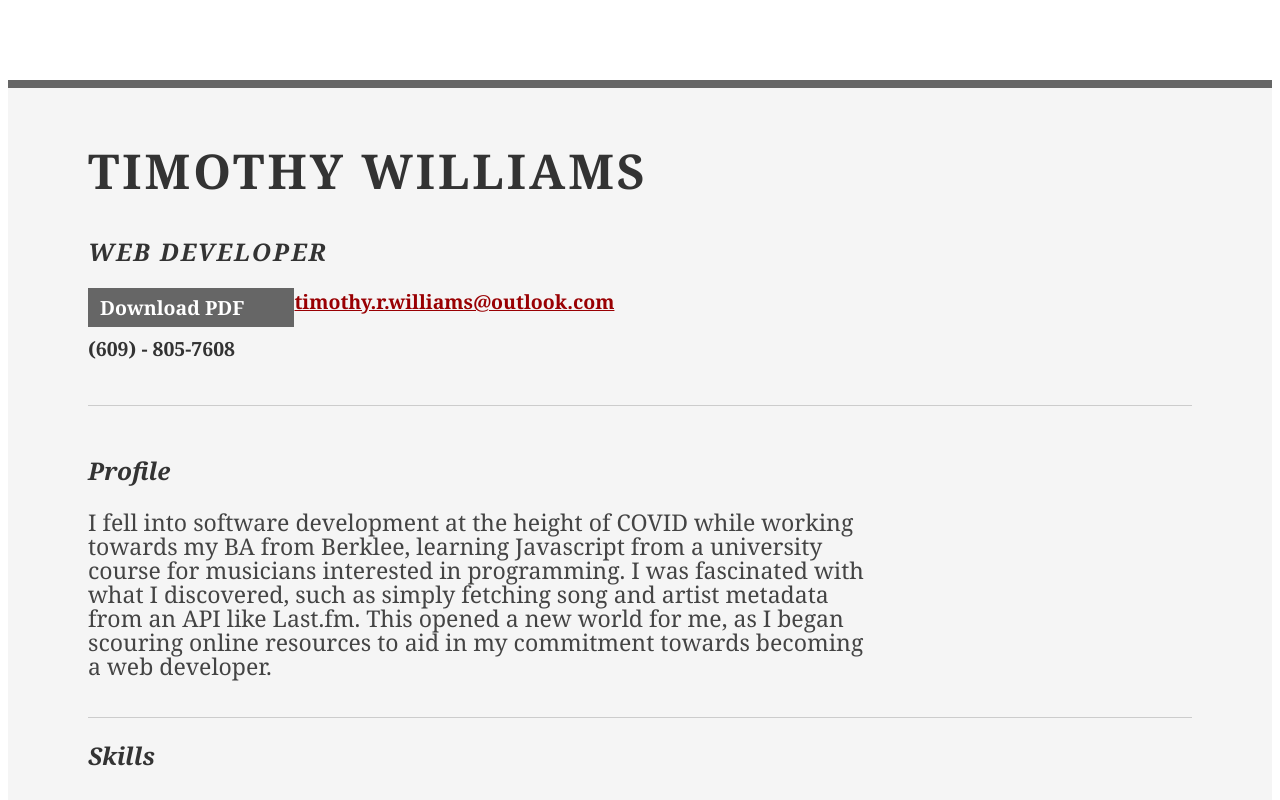
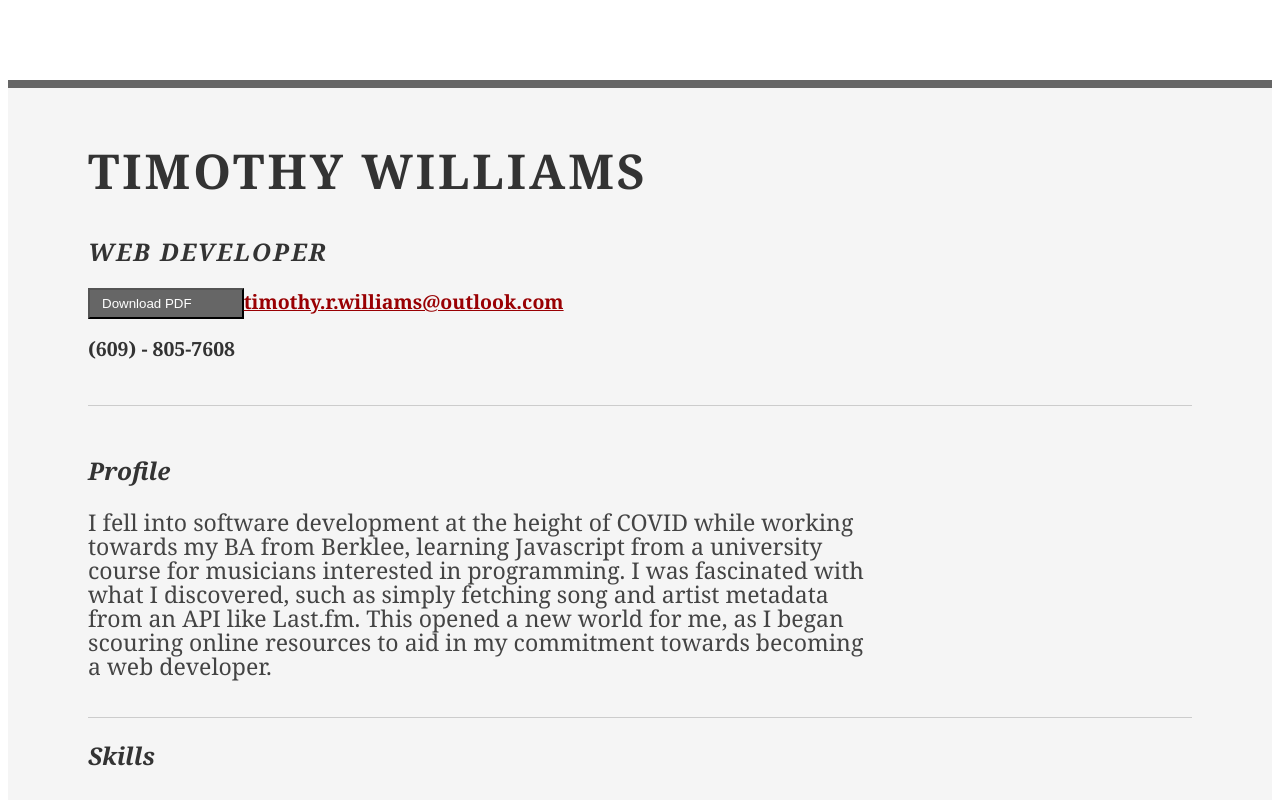
Before and after one commit to timothy-williams/twilliams-resume, a website: page assets/index.html in a window 1280 px wide. Shown: the top 800 px of the page. Drawn offline with Linux system fonts and the light colour scheme; no server answers; a small style sheet from the web is missing.

Commit message:
Fixed PDF download button

```diff
--- a/assets/api_call.js
+++ b/assets/api_call.js
@@ -11,3 +11,8 @@ fetch("https://qlfbi8bsz9.execute-api.us-east-1.amazonaws.com/prod")
     console.log(data);
     document.getElementById("count").innerHTML = data.Attributes.Hits;
   });
+
+function saveHTMLasPDF() {
+  var element = document.getElementById("pdf");
+  html2pdf(element);
+}
--- a/assets/index.html
+++ b/assets/index.html
@@ -13,6 +13,7 @@
 	<link rel="stylesheet" type="text/css" href="style.css" media="all" />
 </head>
 <script src="api_call.js" defer></script>
+<script src="https://cdnjs.cloudflare.com/ajax/libs/html2pdf.js/0.10.1/html2pdf.bundle.min.js" integrity="sha512-GsLlZN/3F2ErC5ifS5QtgpiJtWd43JWSuIgh7mbzZ8zBps+dvLusV+eNQATqgA/HdeKFVgA5v3S/cIrLF7QnIg==" crossorigin="anonymous" referrerpolicy="no-referrer"></script>
 
 <body>
 	<div id="doc2" class="yui-t7">
@@ -26,7 +27,7 @@
 
 					<div class="yui-u">
 						<div class="contact-info">
-							<h3><a id="pdf" href="#">Download PDF</a></h3>
+							<h3><button id="pdf" type="button" onclick="saveHTMLasPDF()">Download PDF</button></h3>
 							<h3>
 								<a href="mailto:timothy.r.williams@outlook.com">timothy.r.williams@outlook.com</a>
 							</h3>
--- a/assets/style.css
+++ b/assets/style.css
@@ -154,7 +154,7 @@ p.enlarge span {
 
 /* //-- section styles -- */
 
-a#pdf {
+button#pdf {
     display: block;
     float: left;
     background: #666;
```
